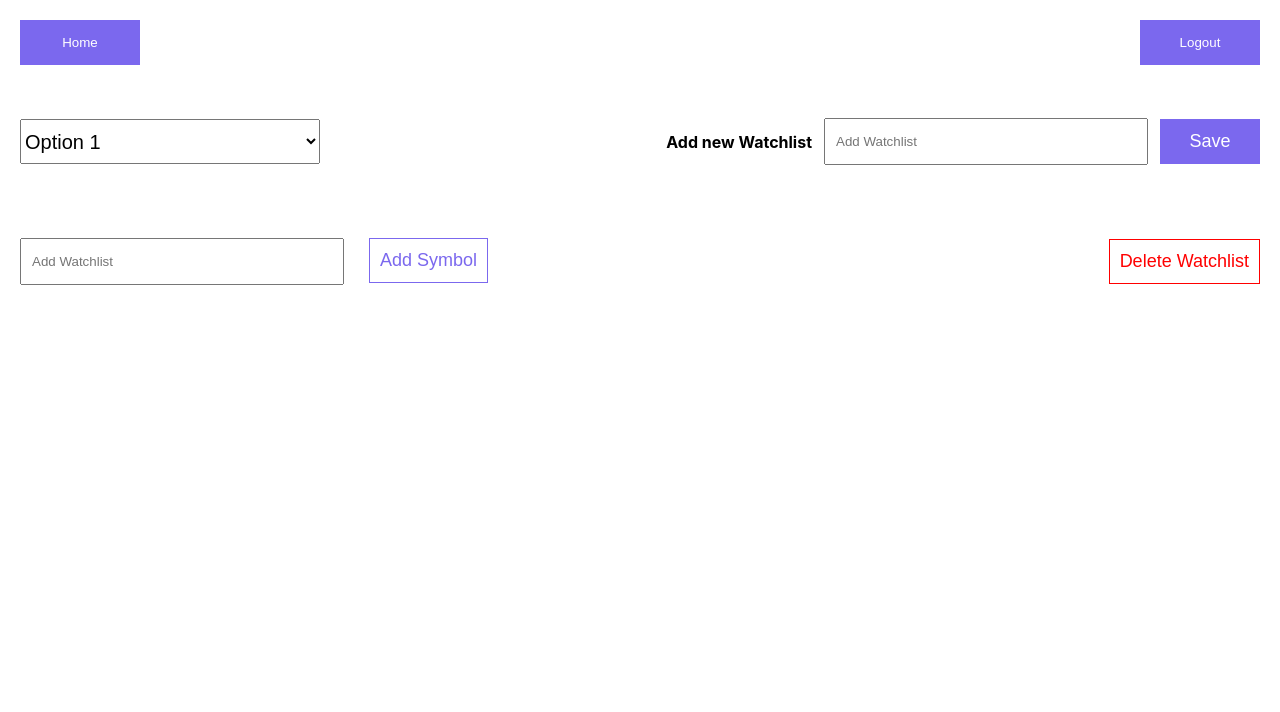
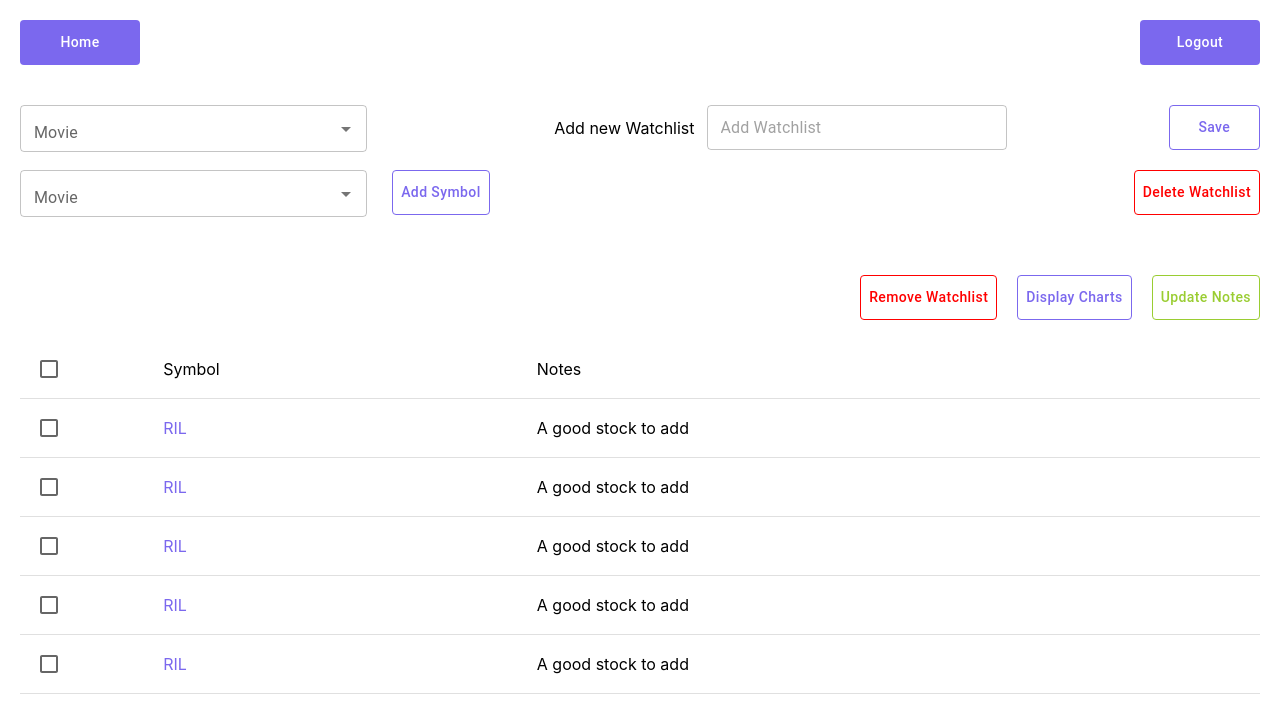
Before and after one commit to rahulpadhi99/stock_analyzer_frontend, a React (Create React App) app: page /watchlist in a window 1280 px wide. Shown: the top 712 px of the page. Built offline with nearby package versions, Linux system fonts and the light colour scheme.

Commit message:
wtachlist page integrated

```diff
--- a/package.json
+++ b/package.json
@@ -3,6 +3,10 @@
   "version": "0.1.0",
   "private": true,
   "dependencies": {
+    "@emotion/react": "^11.11.1",
+    "@emotion/styled": "^11.11.0",
+    "@mui/material": "^5.14.11",
+    "@mui/x-data-grid": "^6.16.0",
     "@testing-library/jest-dom": "^5.17.0",
     "@testing-library/react": "^13.4.0",
     "@testing-library/user-event": "^13.5.0",
--- a/src/App.css
+++ b/src/App.css
@@ -28,6 +28,7 @@
   color: #61dafb;
 }
 
+
 @keyframes App-logo-spin {
   from {
     transform: rotate(0deg);
--- a/src/App.js
+++ b/src/App.js
@@ -1,8 +1,8 @@
+import "../src/global.css";
 import { Routes, Route } from "react-router";
 import { BrowserRouter } from "react-router-dom";
 import Layout from "./components/Layout";
 import Login from "./components/Login";
-import "../src/global.css";
 import Home from "./components/Home";
 import Watchlist from "./components/Watchlist";
 import MyProfile from "./components/MyProfile";
--- a/src/components/Layout/index.js
+++ b/src/components/Layout/index.js
@@ -1,5 +1,6 @@
 import { useLocation, useNavigate } from "react-router";
 import "./layout.css";
+import { Box, Button } from "@mui/material";
 
 const Layout = (props) => {
   const { children } = props;
@@ -11,35 +12,35 @@ const Layout = (props) => {
   };
 
   return (
-    <div>
-      <div className="layout-container">
+    <Box>
+      <Box className="layout-container">
         {!["/", "/login"]?.includes(pathname) && (
-          <div className="header-container">
-            <div>
-              <button
-                className="home-button"
+          <Box className="header-container">
+            <Box>
+              <Button
+                className="button"
                 onClick={() => {
                   navigate("/home");
                 }}
               >
                 Home
-              </button>
-            </div>
-            <div>
-              <button
-                className="logout-button"
+              </Button>
+            </Box>
+            <Box>
+              <Button
+                className="button"
                 onClick={() => {
                   navigate("/login");
                 }}
               >
                 Logout
-              </button>
-            </div>
-          </div>
+              </Button>
+            </Box>
+          </Box>
         )}
         {children}
-      </div>
-    </div>
+      </Box>
+    </Box>
   );
 };
 export default Layout;
--- a/src/components/Layout/layout.css
+++ b/src/components/Layout/layout.css
@@ -5,12 +5,3 @@
   justify-content: space-between;
   padding: 20px;
 }
-.home-button,
-.logout-button {
-  background-color: #7b68ee;
-  color: #fff;
-  padding: 10px 25px;
-  border: none;
-  width: 120px;
-  height: 45px;
-}
--- a/src/components/Watchlist/index.js
+++ b/src/components/Watchlist/index.js
@@ -1,5 +1,46 @@
 import { useState } from "react";
 import "./watchlist.css";
+import {
+  Autocomplete,
+  Box,
+  Button,
+  Checkbox,
+  Divider,
+  FormControl,
+  InputLabel,
+  MenuItem,
+  Paper,
+  Select,
+  Table,
+  TableBody,
+  TableCell,
+  TableContainer,
+  TableHead,
+  TableRow,
+  TextField,
+  Typography,
+} from "@mui/material";
+import { DataGrid } from "@mui/x-data-grid";
+
+const top100Films = [
+  { label: "The Shawshank Redemption", year: 1994 },
+  { label: "The Godfather", year: 1972 },
+  { label: "The Godfather: Part II", year: 1974 },
+  { label: "The Dark Knight", year: 2008 },
+  { label: "12 Angry Men", year: 1957 },
+  { label: "Schindler's List", year: 1993 },
+];
+
+const columns = [
+  { field: "symbol", headerName: "Symbol", width: 200 },
+  { field: "notes", headerName: "Notes", width: 800 },
+];
+
+const rows = [
+  { id: 1, symbol: "Snow", notes: "Jon" },
+  { id: 2, symbol: "Lannister", notes: "Cersei" },
+  { id: 3, symbol: "Lannister", notes: "Jaime" },
+];
 
 const Watchlist = () => {
   const [selectedOption, setSelectedOption] = useState("option1"); // Initial selected option
@@ -14,48 +55,122 @@ const Watchlist = () => {
   const saveWatchlistHandler = () => {
     console.log("watchlist saved");
   };
+  const addSymbolHandler = () => {
+    console.log("added symbol");
+  };
+  const deletelistHandler = () => {
+    console.log("deleted watchlist");
+  };
+  const checkHandler = () => {
+    console.log("checked");
+  };
+  const checkAllHandler = () => {
+    console.log("checked all");
+  };
+  const removeSymbolHandler = () => {
+    console.log("removed Symbol");
+  };
+  const displayChartsHandler = () => {
+    console.log("chart displayed");
+  };
+  const updateNotesHandler = () => {
+    console.log("notes updated");
+  };
+
   return (
-    <div className="watchlist-container">
-      <div className="container ">
-        <div className="select-container">
-          <select
-            value={selectedOption}
-            className="select"
-            onChange={handleSelectChange}
+    <Box className="watchlist-container">
+      <Box className="action-container">
+        <Box className="container">
+          <FormControl fullWidth className="select-container">
+            <Autocomplete
+              disablePortal
+              id="combo-box-demo"
+              options={top100Films}
+              renderInput={(params) => <TextField {...params} label="Movie" />}
+            />
+          </FormControl>
+          <Box className="add-watchlist-container">
+            <Box className="watchlist-input-container">
+              <Typography variant="h7">Add new Watchlist</Typography>
+              <TextField
+                type="text"
+                placeholder="Add Watchlist"
+                className="add-watchlist-input"
+                onChange={inputChangeHandler}
+              />
+            </Box>
+            <Button onClick={saveWatchlistHandler} className="save-button">
+              Save
+            </Button>
+          </Box>
+        </Box>
+        <Box className="container">
+          <Autocomplete
+            disablePortal
+            id="combo-box-demo"
+            options={top100Films}
+            sx={{ height: 45 }}
+            renderInput={(params) => <TextField {...params} label="Movie" />}
+          />
+          <Box className="button-container">
+            <Button className="add-symbol-button" onClick={addSymbolHandler}>
+              Add Symbol
+            </Button>
+            <Button
+              className="delete-watchlist-button"
+              onClick={deletelistHandler}
+            >
+              Delete Watchlist
+            </Button>
+          </Box>
+        </Box>
+      </Box>
+      <Box className="watchlist-table">
+        <Box className="action-buttons">
+          <Button
+            className="remove-watchlist-button"
+            onClick={removeSymbolHandler}
           >
-            <option value="option1">Option 1</option>
-            <option value="option2">Option 2</option>
-            <option value="option3">Option 3</option>
-          </select>
-        </div>
-        <div className="add-watchlist-container">
-          <div className="watchlist-input-container">
-            <h5>Add new Watchlist</h5>
-            <input
-              type="text"
-              placeholder="Add Watchlist"
-              className="watchlist-input"
-              onChange={inputChangeHandler}
-            />
-            <button onClick={saveWatchlistHandler} className="save-button">
-              Save
-            </button>
-          </div>
-        </div>
-      </div>
-      <div className="container">
-        <div className="add-symbol-container">
-          <input
-            type="text"
-            placeholder="Add Watchlist"
-            className="watchlist-input"
-            onChange={inputChangeHandler}
-          />
-          <button className="add-symbol-button">Add Symbol</button>
-        </div>
-        <button className="delete-wathclist-button">Delete Watchlist</button>
-      </div>
-    </div>
+            Remove Watchlist
+          </Button>
+          <Button
+            className="display-charts-button"
+            onClick={displayChartsHandler}
+          >
+            Display Charts
+          </Button>
+          <Button className="update-notes-button" onClick={updateNotesHandler}>
+            Update Notes
+          </Button>
+        </Box>
+        <Box className="table-container">
+          <Box className="head">
+            <Box className="head-1">
+              <Checkbox onClick={checkAllHandler} />
+            </Box>
+            <Box className="head-2">Symbol</Box>
+            <Box className="head-3">Notes</Box>
+          </Box>
+          <Divider />
+          <Box className="content">
+            {[1, 2, 3, 4, 5]?.map((e) => {
+              return (
+                <>
+                  <Box className="content-data">
+                    <Box className="content-1">
+                      <Checkbox onClick={() => checkHandler()} />
+                    </Box>
+                    <Box className="content-2">RIL</Box>
+                    <Box className="content-3">A good stock to add</Box>
+                  </Box>
+                  <Divider />
+                </>
+              );
+            })}
+          </Box>
+        </Box>
+      </Box>
+    </Box>
   );
 };
 export default Watchlist;
--- a/src/components/Watchlist/watchlist.css
+++ b/src/components/Watchlist/watchlist.css
@@ -1,15 +1,26 @@
 .watchlist-container {
+  display: flex;
+  flex-direction: column;
+  gap: 60px;
+  padding: 20px;
+}
+.action-container {
   display: flex;
   flex-direction: column;
   gap: 20px;
 }
+.container {
+  display: grid;
+  gap: 25px;
+  grid-template-columns: 0.4fr 1fr;
+  width: 100%;
+  height: 45px;
+}
 
-.container {
-  padding: 20px;
-  display: flex;
-  justify-content: space-between;
-  align-items: center;
+.select-container {
+  height: 45px;
 }
+
 .select {
   width: 300px;
   height: 45px;
@@ -22,45 +33,118 @@
   display: flex;
   align-items: center;
 }
-.watchlist-input-container{
+.watchlist-input-container {
   display: flex;
   align-items: center;
   gap: 12px;
   width: 100%;
-  justify-content: end;
+  justify-content: center;
 }
-.watchlist-input {
+.add-watchlist-input {
   width: 300px;
-  height: 43px;
-  padding: 0px 10px;
+}
+.add-watchlist-input div {
+  height: 45px;
+}
+.add-symbol-input div {
+  height: 45px;
 }
 .save-button {
   width: 100px;
-  height: 45px;
+  height: 100%;
   font-size: 18px;
-  background-color: #7b68ee;
-  color: #fff;
-  border: none;
+  background-color: #fff !important ;
+  color: #7b68ee !important;
+  border: 1px solid #7b68ee !important;
+  text-transform: capitalize !important;
 }
 .add-symbol-container {
   display: flex;
   gap: 25px;
 }
-.add-symbol-button {
+.button-container {
+  display: flex;
+  justify-content: space-between;
+}
+.add-symbol-button,
+.display-charts-button {
+  min-width: 100px;
+  height: 45px;
+  font-size: 18px;
+  padding: 0 10px;
+  background-color: #fff !important;
+  color: #7b68ee !important;
+  border: 1px solid #7b68ee !important;
+  text-transform: capitalize !important;
+}
+.update-notes-button {
+  min-width: 100px;
+  height: 45px;
+  font-size: 18px;
+  padding: 0 10px;
+  background-color: #fff !important;
+  color: yellowgreen !important;
+  border: 1px solid yellowgreen !important;
+  text-transform: capitalize !important;
+}
+.delete-watchlist-button,
+.remove-watchlist-button {
   min-width: 100px;
   height: 45px;
   font-size: 18px;
   padding: 0 10px;
   background-color: #fff;
-  color: #7b68ee;
-  border: 1px solid #7b68ee;
+  color: red !important;
+  border: 1px solid red !important;
+  text-transform: capitalize !important;
 }
-.delete-wathclist-button {
-  min-width: 100px;
-  height: 45px;
-  font-size: 18px;
-  padding: 0 10px;
-  background-color: #fff;
-  color: red;
-  border: 1px solid red;
+.watchlist-table {
+  display: flex;
+  flex-direction: column;
+  gap: 20px;
 }
+.action-buttons {
+  display: flex;
+  justify-content: end;
+  gap: 20px;
+}
+
+.table-container {
+  display: flex;
+  flex-direction: column;
+  width: 100%;
+}
+.head {
+  display: flex;
+  width: 100%;
+  align-items: center;
+  min-height: 45px;
+}
+.head-1,
+.content-1 {
+  width: 10%;
+  padding: 8px;
+}
+.head-2,
+.content-2 {
+  width: 30%;
+  padding: 8px;
+}
+.head-3,
+.content-3 {
+  width: 60%;
+  padding: 8px;
+}
+.content {
+  display: flex;
+  flex-direction: column;
+  width: 100%;
+}
+.content-2{
+  color:#7b68ee
+}
+.content-data {
+  display: flex;
+  min-height: 45px;
+  align-items: center;
+}
--- a/src/global.css
+++ b/src/global.css
@@ -1,18 +1,13 @@
-h1 {
-  font-size: 50px;
+
+.button {
+  background-color: #7b68ee !important;
+  color: #fff !important;
+  border: none;
+  padding: 10px 25px;
+  width: 120px;
+  height: 45px;
+  text-transform: capitalize !important;
 }
-h2 {
-  font-size: 40px;
+.MuiAutocomplete-inputRoot {
+  padding: 2px 39px 7px 9px !important;
 }
-h3 {
-  font-size: 32px;
-}
-h4 {
-  font-size: 24px;
-}
-h5 {
-  font-size: 16px;
-}
-h6 {
-  font-size: 12px;
-}
```
Also changed, not shown: src/components/Login/index.js (+13 -10 lines), src/components/Login/login.css (+5 -12 lines), 1 other file (tests, documents, lock files or other folders).
